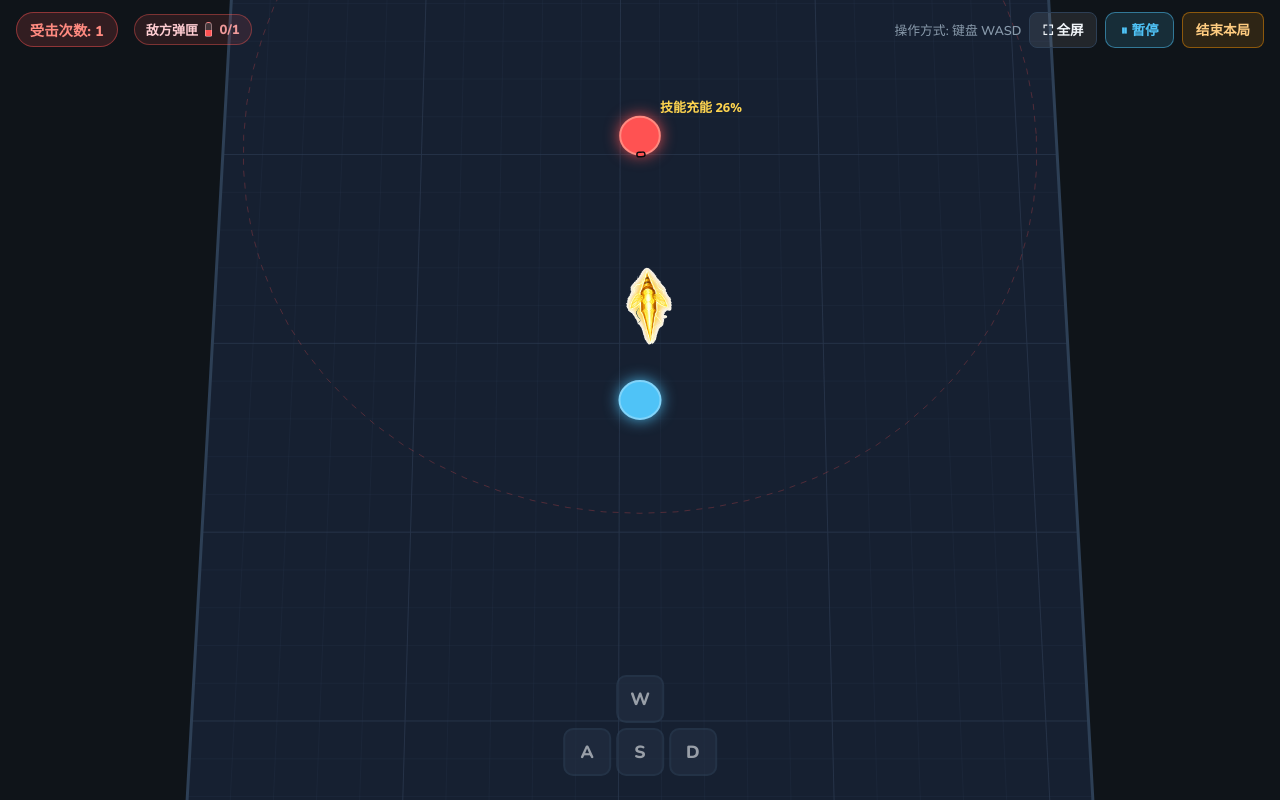
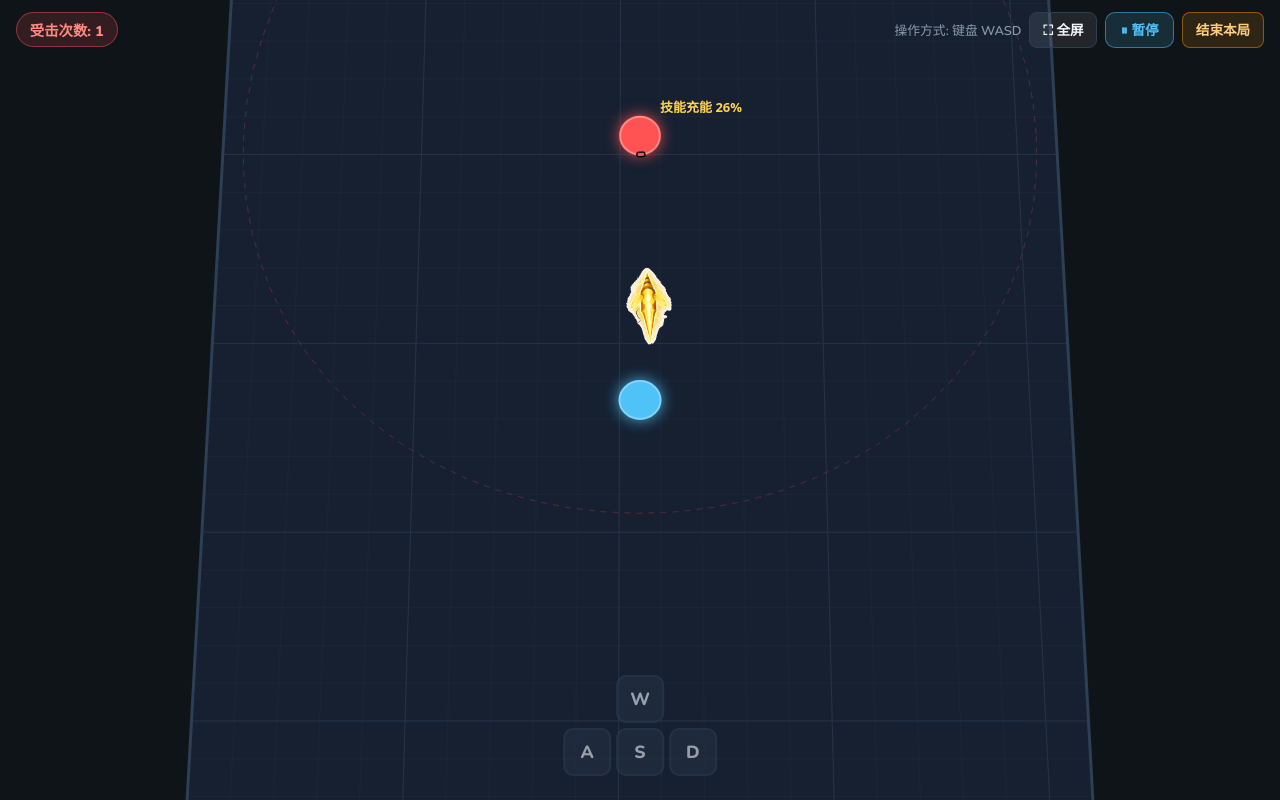
Before and after one commit to newamnesia/brawl-bp, a React (Vite) app: page /offline-training/game in a window 1280 px wide. Built offline with nearby package versions, Linux system fonts and the light colour scheme.

Commit message:
refactor: render aiming ammo as segmented bar

```diff
--- a/src/pages/OfflineTrainingGame.tsx
+++ b/src/pages/OfflineTrainingGame.tsx
@@ -832,8 +832,8 @@ export default function OfflineTrainingGame() {
   const [survivalTime, setSurvivalTime] = useState(0);
   const [roundResult, setRoundResult] = useState<"victory" | "defeat" | "ended" | null>(null);
   const [restartNonce, setRestartNonce] = useState(0);
-  const [magazineAmmo, setMagazineAmmo] = useState(magazineCapacity);
-  const [magazineReloadProgress, setMagazineReloadProgress] = useState(0);
+  const [, setMagazineAmmo] = useState(magazineCapacity);
+  const [, setMagazineReloadProgress] = useState(0);
 
   // 暂停状态
   const [paused, setPaused] = useState(false);
@@ -1881,31 +1881,41 @@ export default function OfflineTrainingGame() {
       ctx.ellipse(playerCenterPx, playerCenterPy, playerRadiusPx, playerRadiusPy, 0, 0, Math.PI * 2);
       ctx.stroke();
 
-      // 瞄准训练弹匣跟随玩家模型，使用原 HUD 的 7 × 15 px 弹药图标尺寸。
+      // 瞄准训练弹匣：总宽 1 格（300 世界单位）、高 15 px，按角色弹量等分。
       if (isAimingMode) {
         const ammo = magazineAmmoRef.current;
-        const ammoWidth = 7;
+        const ammoWidth = TILE_SIZE * scale * widthFactorAt(player.y);
         const ammoHeight = 15;
-        const ammoGap = 4;
-        const totalAmmoWidth = magazineCapacity * ammoWidth + (magazineCapacity - 1) * ammoGap;
-        const ammoLeft = playerCenterPx - totalAmmoWidth / 2;
+        const segmentWidth = ammoWidth / magazineCapacity;
+        const ammoLeft = playerCenterPx - ammoWidth / 2;
         const ammoTop = playerCenterPy + playerRadiusPy + 8;
         const reloadFill = magazineCapacity > ammo
           ? Math.max(0, Math.min(1, 1 - magazineReloadTimerRef.current / Math.max(0.001, magazineReloadSeconds / timingScaleRef.current)))
           : 0;
+        ctx.save();
+        ctx.fillStyle = "rgba(255,255,255,0.12)";
+        ctx.fillRect(ammoLeft, ammoTop, ammoWidth, ammoHeight);
         for (let index = 0; index < magazineCapacity; index++) {
           const fill = index < ammo ? 1 : index === ammo ? reloadFill : 0;
-          const x = ammoLeft + index * (ammoWidth + ammoGap);
-          ctx.fillStyle = "rgba(255,255,255,0.12)";
-          ctx.fillRect(x, ammoTop, ammoWidth, ammoHeight);
+          const x = ammoLeft + index * segmentWidth;
           if (fill > 0) {
             ctx.fillStyle = "#ff5252";
-            ctx.fillRect(x, ammoTop + ammoHeight * (1 - fill), ammoWidth, ammoHeight * fill);
+            // 当前段从左向右恢复；填充前沿始终是竖直线。
+            ctx.fillRect(x, ammoTop, segmentWidth * fill, ammoHeight);
           }
-          ctx.strokeStyle = "rgba(255,205,210,0.42)";
-          ctx.lineWidth = 1;
-          ctx.strokeRect(x, ammoTop, ammoWidth, ammoHeight);
+          if (index > 0) {
+            ctx.strokeStyle = "rgba(255,205,210,0.58)";
+            ctx.lineWidth = 1;
+            ctx.beginPath();
+            ctx.moveTo(x, ammoTop);
+            ctx.lineTo(x, ammoTop + ammoHeight);
+            ctx.stroke();
+          }
         }
+        ctx.strokeStyle = "rgba(255,205,210,0.72)";
+        ctx.lineWidth = 1;
+        ctx.strokeRect(ammoLeft, ammoTop, ammoWidth, ammoHeight);
+        ctx.restore();
       }
 
       if (isAimingMode && aimJoystickRef.current.active) {
@@ -2272,49 +2282,6 @@ export default function OfflineTrainingGame() {
               }}
             >
               受击次数: {hitCount}
-            </div>}
-            {!isAimingMode && <div
-              aria-label={`敌方弹匣 ${magazineAmmo}/${magazineCapacity}`}
-              style={{
-                display: "flex",
-                alignItems: "center",
-                gap: "0.45rem",
-                background: "rgba(239, 83, 80, 0.12)",
-                border: "1px solid rgba(239, 83, 80, 0.42)",
-                color: "#ffcdd2",
-                fontWeight: 800,
-                padding: "0.3rem 0.7rem",
-                borderRadius: "999px",
-                fontSize: "0.82rem",
-              }}
-            >
-              <span>敌方弹匣</span>
-              <span style={{ display: "flex", gap: "0.25rem" }}>
-                {Array.from({ length: magazineCapacity }, (_, index) => (
-                  <span
-                    key={index}
-                    style={{
-                      display: "inline-block",
-                      width: 7,
-                      height: 15,
-                      borderRadius: "4px 4px 2px 2px",
-                      border: "1px solid rgba(255, 205, 210, 0.42)",
-                      background: (() => {
-                        const fill = index < magazineAmmo
-                          ? 100
-                          : index === magazineAmmo && magazineAmmo < magazineCapacity
-                            ? magazineReloadProgress * 100
-                            : 0;
-                        return `linear-gradient(to top, #ff5252 0%, #ff5252 ${fill}%, rgba(255,255,255,0.12) ${fill}%, rgba(255,255,255,0.12) 100%)`;
-                      })(),
-                      boxShadow: index < magazineAmmo ? "0 0 6px rgba(255,82,82,0.75)" : "none",
-                      transition: "background 40ms linear, box-shadow 120ms ease",
-                      boxSizing: "border-box",
-                    }}
-                  />
-                ))}
-              </span>
-              <span style={{ color: "#ef9a9a", fontVariantNumeric: "tabular-nums" }}>{magazineAmmo}/{magazineCapacity}</span>
             </div>}
           </div>
         </div>
```
